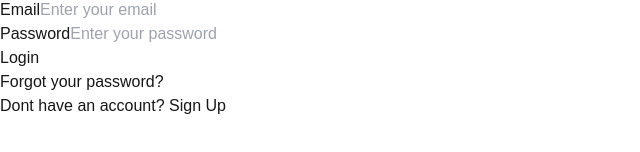
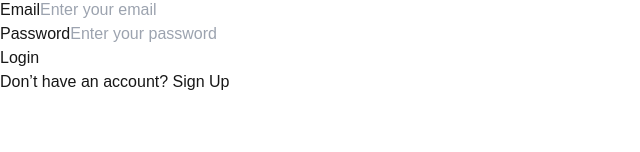
Before and after one commit to aadidesign/College, a Next.js app: page /pages/login in a window 1280 px wide. Shown: the part 326-478 px from the top of the page, without its empty margins (0-640 px from the left). Built offline with nearby package versions, Linux system fonts and the light colour scheme.

Commit message:
Linking of login and register

```diff
--- a/src/app/pages/login/page.js
+++ b/src/app/pages/login/page.js
@@ -78,17 +78,12 @@ export default function LoginPage() {
             </div>
             <button
               type="submit"
-              className="w-full bg-blue-900 text-white py-4 rounded-md font-semibold hover:bg-blue-700 transition-all duration-300 shadow-lg hover:shadow-2xl"
+              className="w-full bg-blue-900 text-white py-4 rounded-md font-semibold hover:bg-blue-700 transition-all duration-300 shadow-lg"
             >
               Login
             </button>
             <p className="text-center">
-              <Link href="/forgot-password" className="text-blue-600 hover:underline">
-                Forgot your password?
-              </Link>
-            </p>
-            <p className="text-center">
-              Dont have an account?{" "}
+              Don’t have an account?{" "}
               <Link href="/register" className="text-blue-600 hover:underline">
                 Sign Up
               </Link>
```
Also changed, not shown: src/app/pages/register/page.js (+6 -3 lines).
